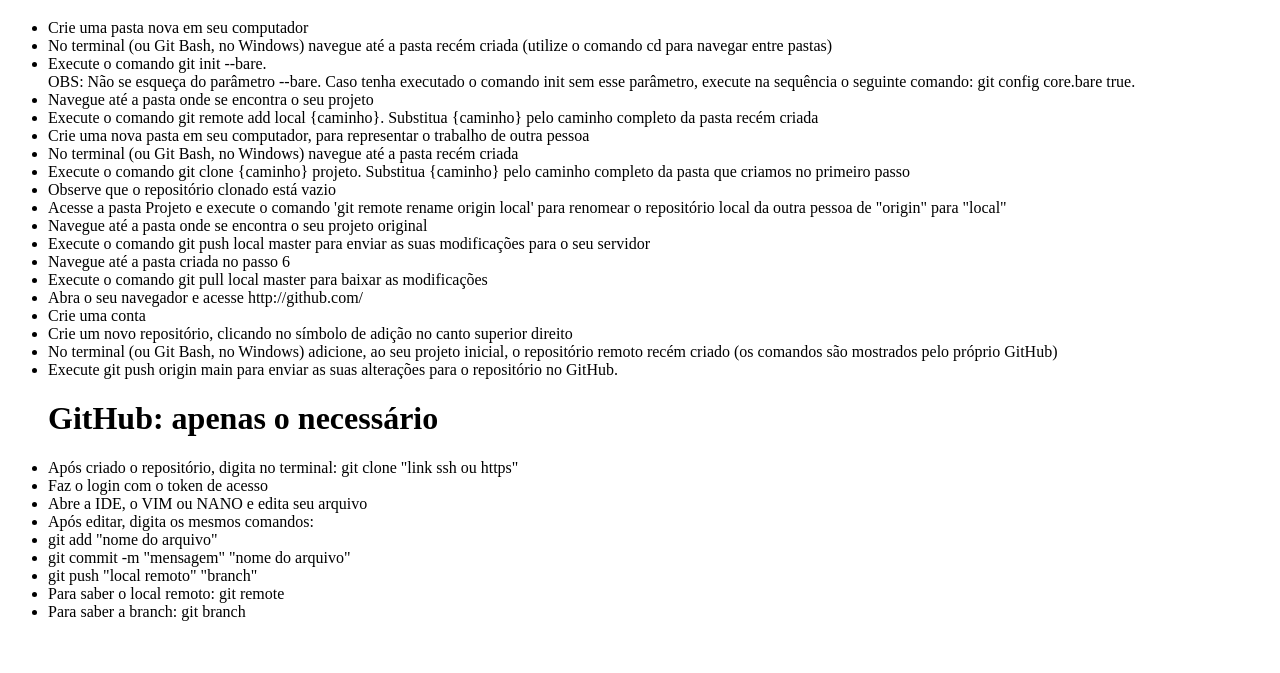
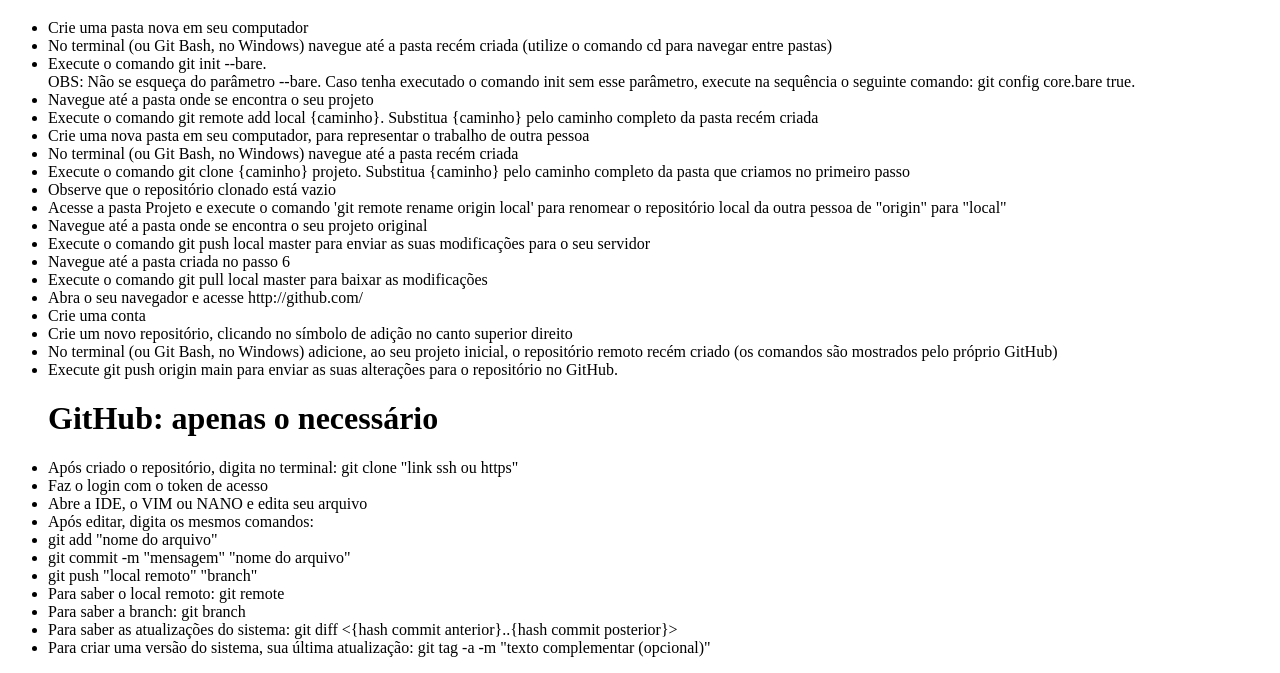
Before and after one commit to JoaoPedroDevOz/git-projeto-alura, a plain HTML site: page index.html in a window 1280 px wide. Shown: the part 401-1074 px from the top of the page. Before the commit the page ends 1038 px from the top, so only its background shows below. Drawn offline with Linux system fonts and the light colour scheme.

Commit message:
Adicioando git diff e git tag

```diff
--- a/index.html
+++ b/index.html
@@ -68,6 +68,9 @@
 
         <li>Para saber o local remoto: git remote </li>
         <li>Para saber a branch: git branch</li>
+        <li>Para saber as atualizações do sistema: git diff
+            <{hash commit anterior}..{hash commit posterior}></li>
+        <li>Para criar uma versão do sistema, sua última atualização: git tag -a <nome da tag> -m "texto complementar (opcional)"</li>
     </ul>
 </body>
 
```
